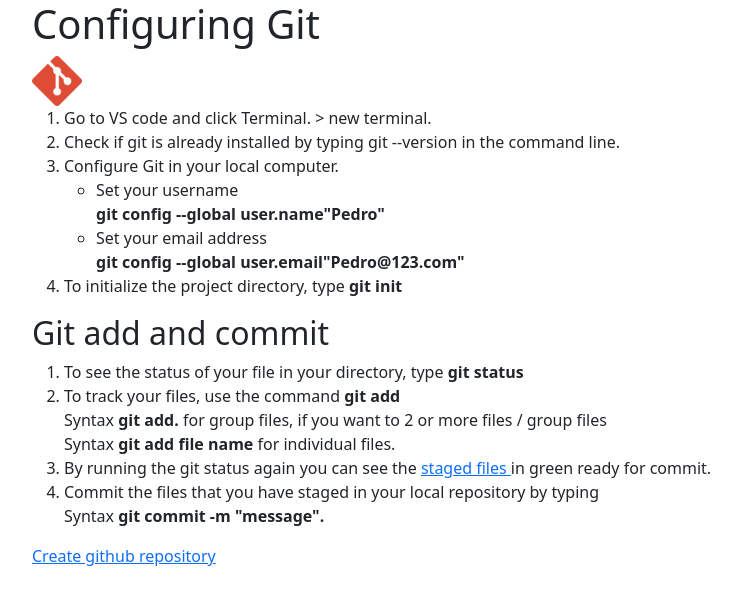
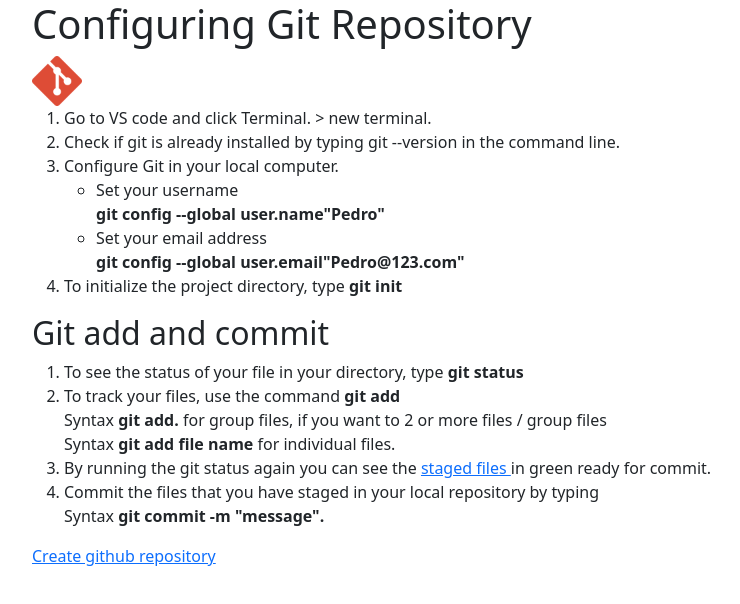
Before and after one commit to venzkie1/firstgit, a plain HTML site: page index.html in a window 1280 px wide. Shown: the whole page, without its empty margins (50-790 px from the left). Drawn offline with nearby package versions, Linux system fonts and the light colour scheme.

Commit message:
Added a text "Repository on the title".

```diff
--- a/index.html
+++ b/index.html
@@ -10,7 +10,7 @@
 <body>
 
     <div class="container">
-        <h1>Configuring Git</h1>
+        <h1>Configuring Git Repository</h1>
         <img src="images/git1.png" alt="" style="width: 50px">
         <ol>
             <li>Go to VS code and click Terminal. > new terminal.</li>
```
